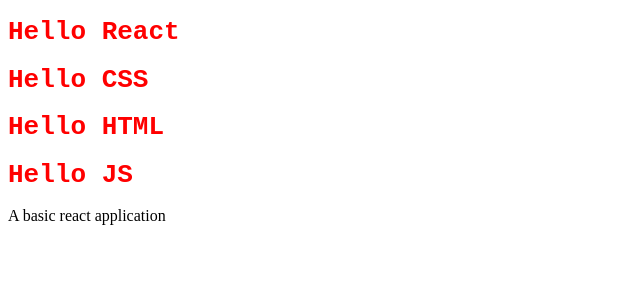
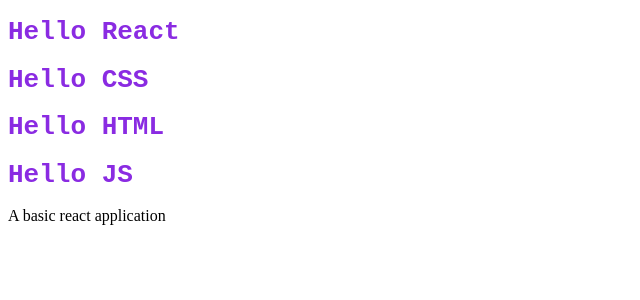
Before and after one commit to vahithabanu/react-fsd56wd2t, a React (Vite) app: page / in a window 1280 px wide. Shown: the top 300 px of the page, without its empty margins (0-640 px from the left). Built offline with nearby package versions, Linux system fonts and the light colour scheme.

Commit message:
external css added

```diff
--- /dev/null
+++ b/src/components/Hello.css
@@ -0,0 +1,4 @@
+.header{
+    color:blueviolet ;
+    font-family: monospace;
+}
--- a/src/components/Hello.jsx
+++ b/src/components/Hello.jsx
@@ -1,3 +1,6 @@
+import './Hello.css';
+
+
 //creating our second component
 
 const Hello =(props) =>{
@@ -9,7 +12,7 @@ const headerStyle={
      fontFamily:'monospace'
 }
     return(
-      <h1 style={headerStyle}>Hello {props.name}</h1>
+      <h1 className="header">Hello {props.name}</h1>
     )
   }
 
```
